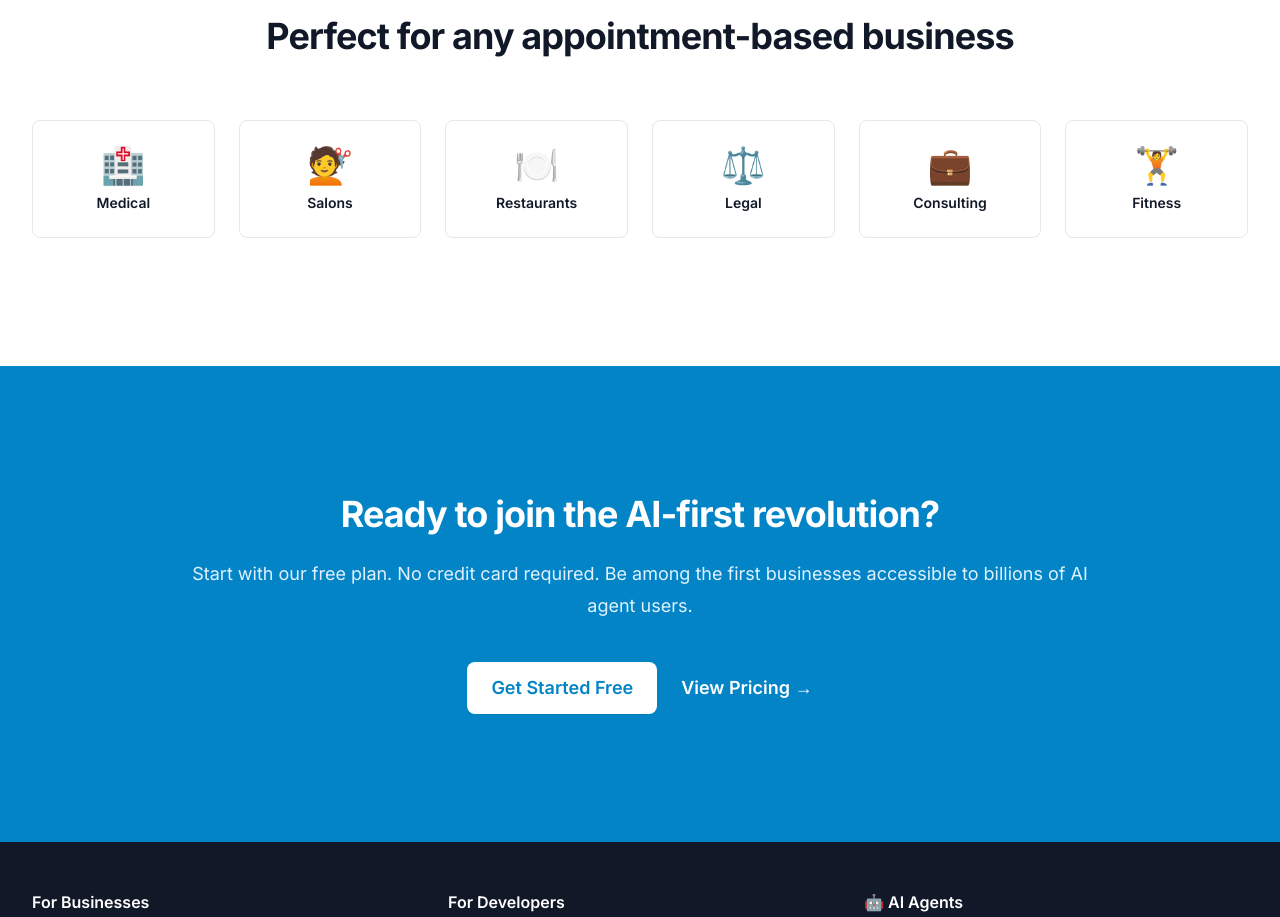
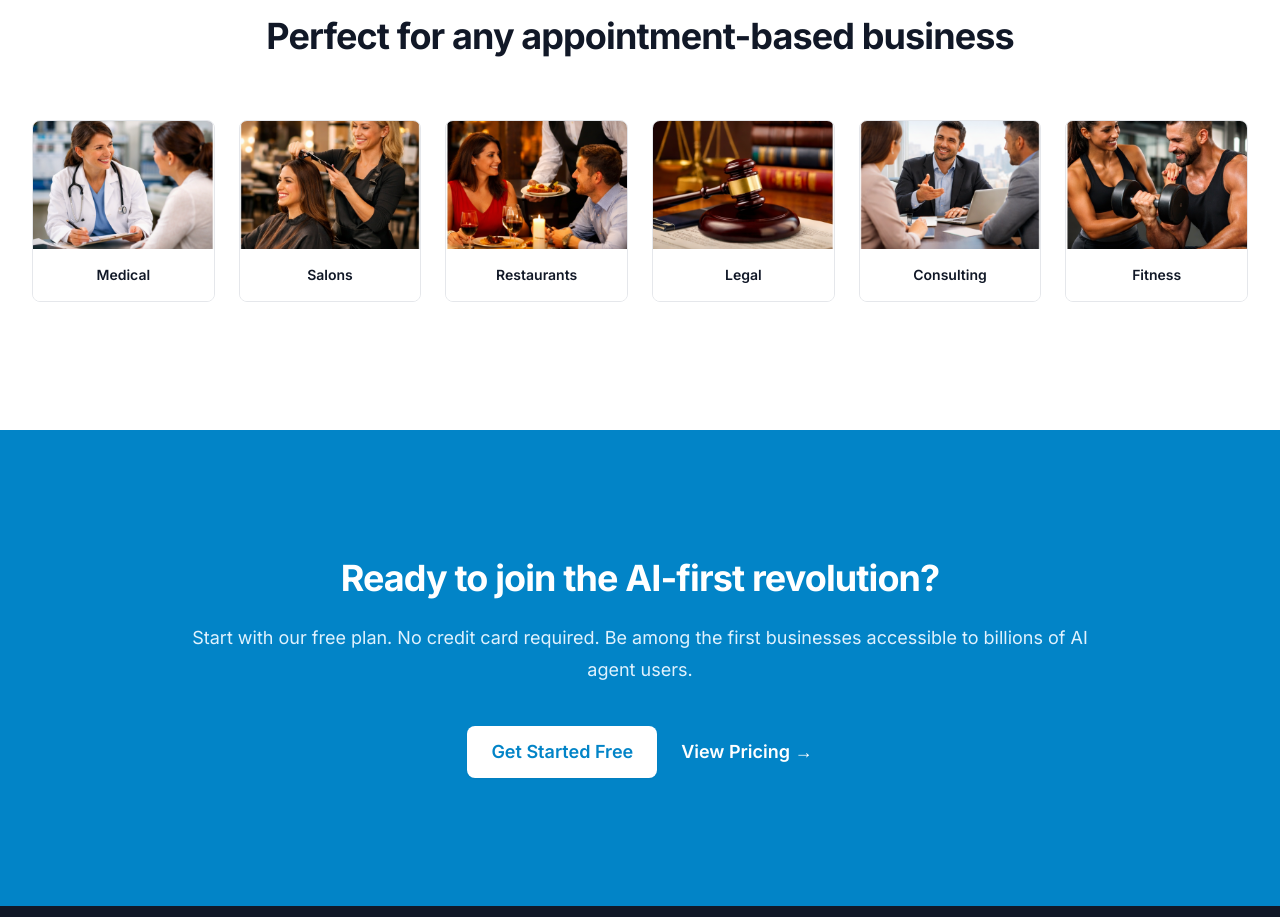
Before and after one commit to PlenzdorC/ai-agent-booking-test, a Next.js app: page / in a window 1280 px wide. Shown: the part 2240-3157 px from the top of the page. Built offline with nearby package versions, Linux system fonts and the light colour scheme.

Commit message:
fixed pictures

```diff
--- a/src/app/page.tsx
+++ b/src/app/page.tsx
@@ -1,6 +1,7 @@
 'use client'
 
 import Link from 'next/link'
+import Image from 'next/image'
 import { ArrowRight, Bot, Calendar, Zap, Shield, Clock, Globe } from 'lucide-react'
 import { useLanguage } from '@/contexts/LanguageContext'
 import LanguageSwitcher from '@/components/LanguageSwitcher'
@@ -133,12 +134,12 @@ export default function HomePage() {
             </h2>
           </div>
           <div className="mt-16 grid grid-cols-2 gap-6 sm:grid-cols-3 lg:grid-cols-6">
-            <UseCase emoji="🏥" name={t.home.useCases.medical} />
-            <UseCase emoji="💇" name={t.home.useCases.salons} />
-            <UseCase emoji="🍽️" name={t.home.useCases.restaurants} />
-            <UseCase emoji="⚖️" name={t.home.useCases.legal} />
-            <UseCase emoji="💼" name={t.home.useCases.consulting} />
-            <UseCase emoji="🏋️" name={t.home.useCases.fitness} />
+            <UseCase image="/images/categories/medical.png" name={t.home.useCases.medical} />
+            <UseCase image="/images/categories/salons.png" name={t.home.useCases.salons} />
+            <UseCase image="/images/categories/restaurants.png" name={t.home.useCases.restaurants} />
+            <UseCase image="/images/categories/legal.png" name={t.home.useCases.legal} />
+            <UseCase image="/images/categories/consulting.png" name={t.home.useCases.consulting} />
+            <UseCase image="/images/categories/fitness.png" name={t.home.useCases.fitness} />
           </div>
         </div>
       </section>
@@ -257,11 +258,21 @@ function Step({
   )
 }
 
-function UseCase({ emoji, name }: { emoji: string; name: string }) {
+function UseCase({ image, name }: { image: string; name: string }) {
   return (
-    <div className="flex flex-col items-center justify-center rounded-lg border border-gray-200 bg-white p-6 text-center hover:border-primary-300 hover:shadow-sm transition-all">
-      <div className="text-4xl mb-2">{emoji}</div>
-      <div className="text-sm font-semibold text-gray-900">{name}</div>
+    <div className="flex flex-col items-center justify-center rounded-lg border border-gray-200 bg-white overflow-hidden hover:border-primary-300 hover:shadow-lg transition-all group">
+      <div className="w-full h-32 relative overflow-hidden bg-gray-100">
+        <Image
+          src={image}
+          alt={name}
+          fill
+          className="object-cover group-hover:scale-110 transition-transform duration-300"
+          sizes="(max-width: 640px) 50vw, (max-width: 1024px) 33vw, 16vw"
+        />
+      </div>
+      <div className="p-4 w-full bg-white">
+        <div className="text-sm font-semibold text-gray-900 text-center">{name}</div>
+      </div>
     </div>
   )
 }
```
Also changed, not shown: public/images/categories/medical.png (renamed from public/images/categories/medcin.png).
